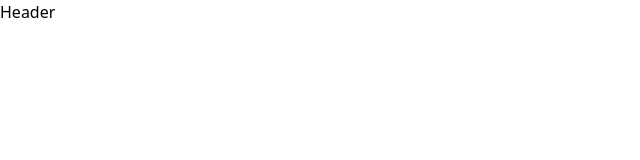
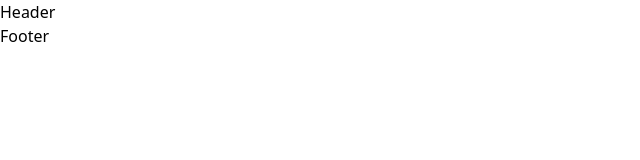
Before and after one commit to chriscodex/responsive-design-mobile-first-layout, a React (Vite) app: page / in a window 1280 px wide. Shown: the top 160 px of the page, without its empty margins (0-640 px from the left). Built offline with nearby package versions, Linux system fonts and the light colour scheme.

Commit message:
Footer component added to app

```diff
--- a/src/App.jsx
+++ b/src/App.jsx
@@ -1,5 +1,6 @@
 import './App.css';
 import { Header } from './components/Header';
+import { Footer } from './components/Footer';
 
 function App() {
   return (
@@ -11,7 +12,7 @@ function App() {
         <section></section>
         <section></section>
       </main>
-      <footer></footer>
+      <Footer />
     </>
   );
 }
```
